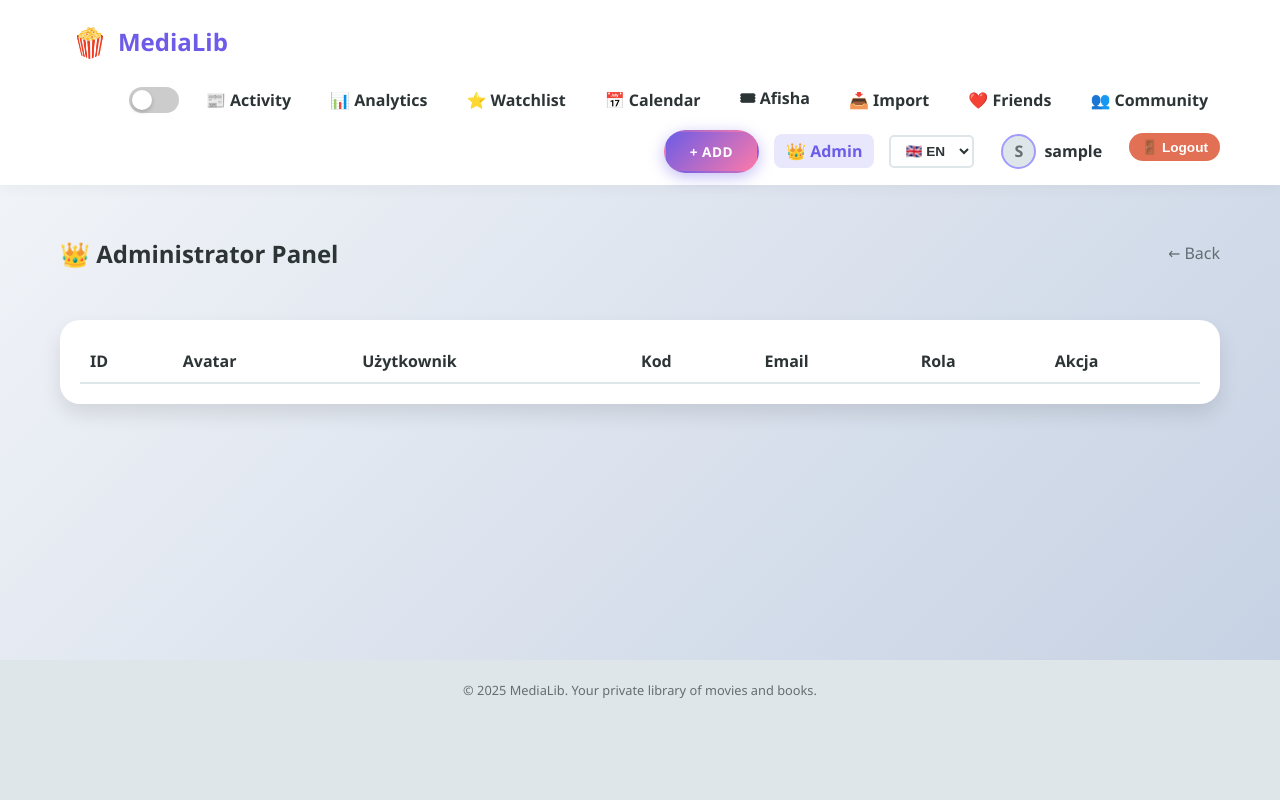
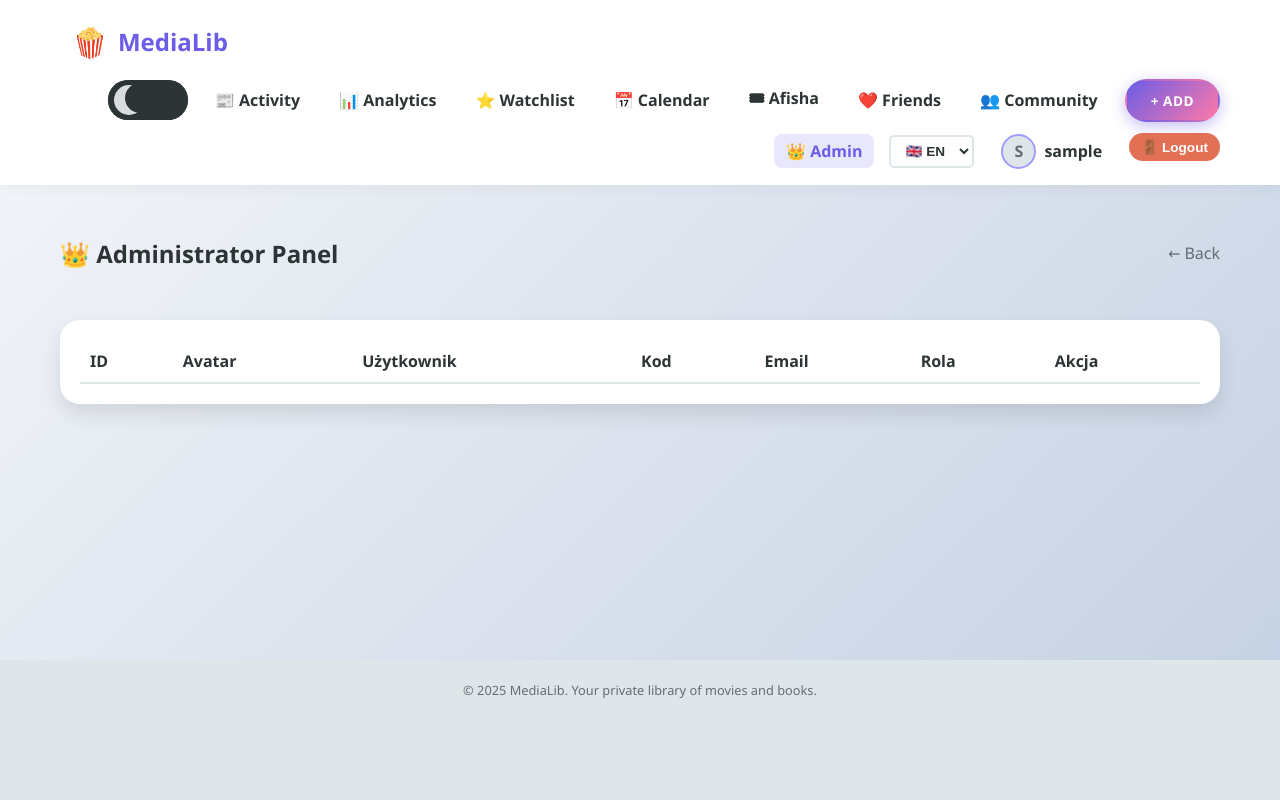
Before and after one commit to oxSwight/media-collection, a PHP site: page /admin.php in a window 1280 px wide. Run offline with PHP 8.4, Linux system fonts and the light colour scheme; the visitor is signed in with stand-in values (Sample User, id 1); lists and menus that the app fills with data are empty; some libraries are stand-ins or nearby versions.

Commit message:
fix language problems

```diff
--- a/src/assets/css/style.css
+++ b/src/assets/css/style.css
@@ -18,6 +18,7 @@
     --danger: #e17055;
     --shadow: 0 10px 20px rgba(0, 0, 0, 0.1);
     --dark: #2d3436;
+    --light: #d8dbe0;
 }
 
 .dark-theme {
@@ -28,7 +29,8 @@
     --white: #2f3640;
     --danger: #ff7675;
     --shadow: 0 10px 20px rgba(0, 0, 0, 0.6);
-    --dark: #ecf0f1;
+    --dark: #28292c;
+    --light: #d8dbe0;
 }
 
 .dark-theme .navbar {
@@ -455,64 +457,72 @@ body {
     align-items: center;
 }
 
-/* Ползунок переключения темы */
-.theme-toggle-switch {
+/* Красивый переключатель темы с луной/солнцем */
+.toggle-switch {
     position: relative;
-    display: inline-block;
-    width: 50px;
-    height: 26px;
+    width: 80px;
+    height: 40px;
+    display: flex;
+    align-items: center;
+}
+
+.toggle-switch label {
+    position: absolute;
+    width: 100%;
+    height: 100%;
+    background-color: var(--dark);
+    border-radius: 50px;
     cursor: pointer;
-}
-
-.theme-toggle-switch input {
-    opacity: 0;
-    width: 0;
-    height: 0;
-}
-
-.theme-slider {
+    transition: background-color 0.3s;
+}
+
+.toggle-switch input {
     position: absolute;
-    cursor: pointer;
-    top: 0;
-    left: 0;
-    right: 0;
-    bottom: 0;
-    background-color: #ccc;
-    transition: 0.4s;
-    border-radius: 26px;
-}
-
-.theme-slider:before {
+    display: none;
+}
+
+.toggle-switch .slider {
     position: absolute;
+    width: 100%;
+    height: 100%;
+    border-radius: 50px;
+    transition: 0.3s;
+    background-color: var(--dark);
+}
+
+.toggle-switch input:checked ~ .slider {
+    background-color: var(--light);
+}
+
+.toggle-switch .slider::before {
     content: "";
-    height: 20px;
-    width: 20px;
-    left: 3px;
-    bottom: 3px;
-    background-color: white;
-    transition: 0.4s;
+    position: absolute;
+    top: 5px;
+    left: 6px;
+    width: 30px;
+    height: 30px;
     border-radius: 50%;
-    box-shadow: 0 2px 4px rgba(0, 0, 0, 0.2);
-}
-
-.theme-toggle-switch input:checked + .theme-slider {
-    background-color: var(--primary);
-}
-
-.theme-toggle-switch input:checked + .theme-slider:before {
-    transform: translateX(24px);
-}
-
-.theme-toggle-switch:hover .theme-slider {
+    box-shadow: inset 11px -2px 0px 0px var(--light);
+    background-color: var(--dark);
+    transition: 0.3s;
+}
+
+.toggle-switch input:checked ~ .slider::before {
+    transform: translateX(38px);
+    background-color: var(--dark);
+    box-shadow: none;
+}
+
+.toggle-switch:hover label {
     box-shadow: 0 0 8px rgba(108, 92, 231, 0.5);
 }
 
-.dark-theme .theme-slider {
-    background-color: #636e72;
-}
-
-.dark-theme .theme-toggle-switch input:checked + .theme-slider {
-    background-color: var(--primary);
+.dark-theme .toggle-switch label {
+    background-color: var(--dark);
+}
+
+.dark-theme .toggle-switch input:checked ~ .slider {
+    background-color: var(--light);
 }
 
 .lang-switcher {
--- a/src/includes/header.php
+++ b/src/includes/header.php
@@ -102,10 +102,12 @@ if ($myId) {
             <ul class="nav-links" id="navLinks">
                 <?php if ($myId): ?>
                     <li>
-                        <label class="theme-toggle-switch" title="Переключить тему">
-                            <input type="checkbox" id="theme-toggle" onchange="toggleTheme()">
-                            <span class="theme-slider"></span>
-                        </label>
+                        <div class="toggle-switch">
+                            <label>
+                                <input type="checkbox" id="theme-toggle" onchange="toggleTheme()">
+                                <span class="slider"></span>
+                            </label>
+                        </div>
                     </li>
                     <!-- Лента активности -->
                     <li><a href="activity.php" class="<?= $currentPage === 'activity.php' ? 'nav-active' : '' ?>"><?= htmlspecialchars(t('nav.activity')) ?></a></li>
@@ -117,8 +119,6 @@ if ($myId) {
                     <li><a href="releases_calendar.php" class="<?= $currentPage === 'releases_calendar.php' ? 'nav-active' : '' ?>"><?= htmlspecialchars(t('nav.calendar')) ?></a></li>
                     <!-- Афиша (видят все залогиненные) -->
                     <li><a href="afisha.php" class="<?= $currentPage === 'afisha.php' ? 'nav-active' : '' ?>"><?= htmlspecialchars(t('nav.afisha')) ?></a></li>
-                    <!-- Импорт -->
-                    <li><a href="import.php" class="<?= $currentPage === 'import.php' ? 'nav-active' : '' ?>"><?= htmlspecialchars(t('nav.import')) ?></a></li>
 
                     <!-- Друзья (видят все) -->
                     <li><a href="friends.php" class="<?= $currentPage === 'friends.php' ? 'nav-active' : '' ?>"><?= htmlspecialchars(t('nav.friends')) ?></a></li>
@@ -200,10 +200,12 @@ if ($myId) {
                         </form>
                     </li>
                     <li>
-                        <label class="theme-toggle-switch" title="Переключить тему">
-                            <input type="checkbox" id="theme-toggle" onchange="toggleTheme()">
-                            <span class="theme-slider"></span>
-                        </label>
+                        <div class="toggle-switch">
+                            <label>
+                                <input type="checkbox" id="theme-toggle" onchange="toggleTheme()">
+                                <span class="slider"></span>
+                            </label>
+                        </div>
                     </li>
                     <li><a href="login.php" class="<?= $currentPage === 'login.php' ? 'nav-active' : '' ?>" style="font-weight: bold;"><?= htmlspecialchars(t('nav.login')) ?></a></li>
                     <li><a href="register.php" class="btn-register"><?= htmlspecialchars(t('nav.register')) ?></a></li>
--- a/src/lang/en.php
+++ b/src/lang/en.php
@@ -213,4 +213,14 @@ return [
         'by_genres' => 'Top Genres',
         'items_count' => 'Count',
     ],
+    'calendar' => [
+        'title' => 'Release Calendar',
+    ],
+    'import' => [
+        'title' => 'Data Import',
+        'instructions' => 'Import Instructions',
+        'service' => 'Service',
+        'data' => 'Import Data (CSV format)',
+        'submit' => 'Import',
+    ],
 ];
```
Also changed, not shown: src/lang/pl.php (+10 -0 lines), src/lang/ru.php (+10 -0 lines).
